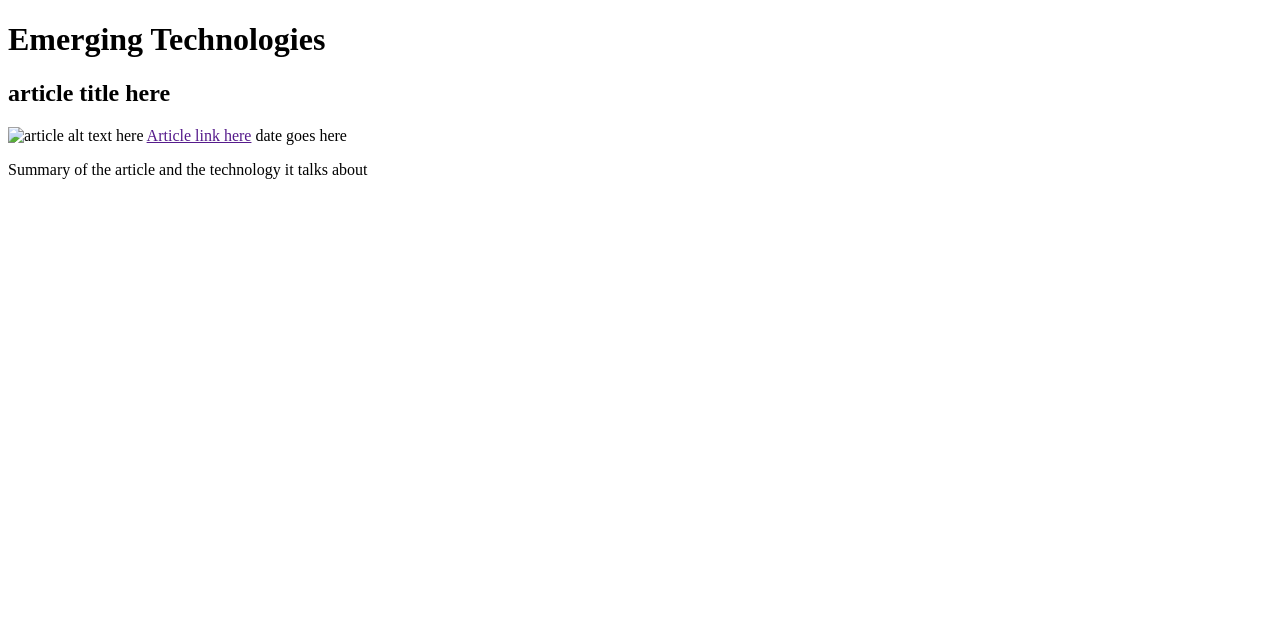
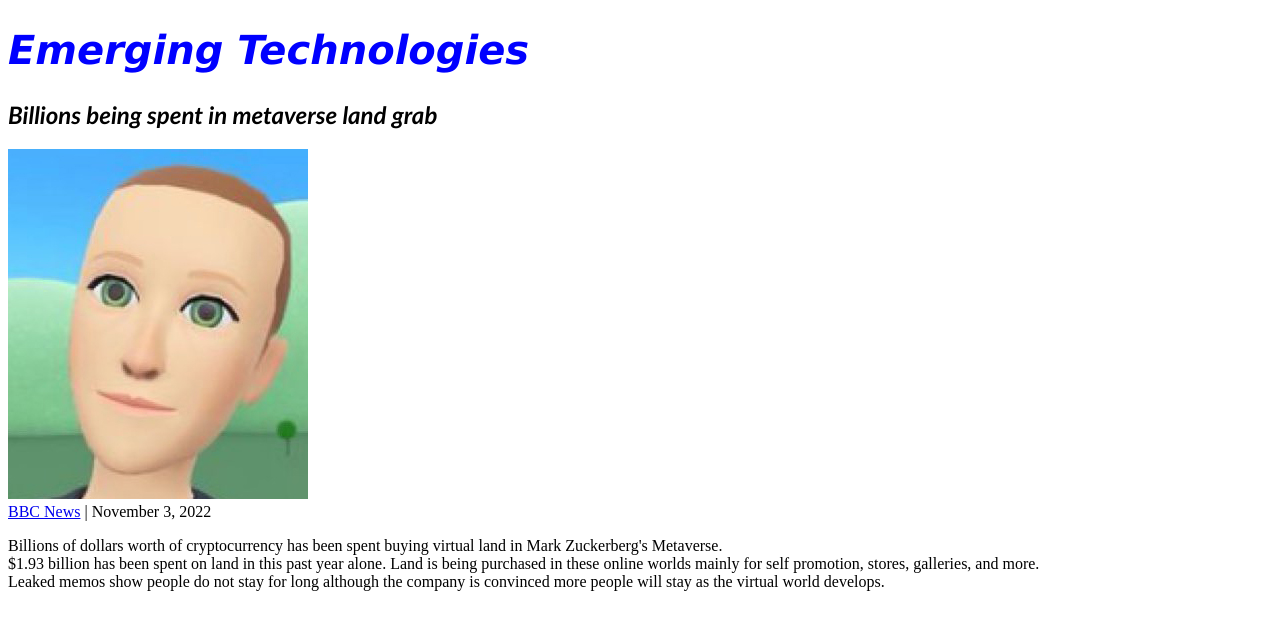
Before and after one commit to ChadSL/blog_1500_2, a plain HTML site: page index.html in a window 1280 px wide. Drawn offline with Linux system fonts and the light colour scheme.

Commit message:
added and formatted content, added surprise

```diff
--- a/index.html
+++ b/index.html
@@ -1,5 +1,6 @@
 <!DOCTYPE html>
 <html lang="en">
+<link href="main.css" rel="stylesheet" type="text/css">
 <head>
     <meta charset="UTF-8">
     <meta http-equiv="X-UA-Compatible" content="IE=edge">
@@ -11,11 +12,22 @@
     <main>
         <!-- sample of a blog post -->
         <article>
-            <h2>article title here</h2>
-            <img src="" alt="article alt text here">
-            <a href="">Article link here</a>
-            <time>date goes here</time>
-            <p>Summary of the article and the technology it talks about</p>
+            <h2>Billions being spent in metaverse land grab</h2>
+            <audio id="audio1" src="audio/wow.mp3"></audio>
+            <img src="images/zuckerbegisalizard.jpg" class="img1"
+            onMouseOver="document.getElementById('audio1').play()"
+            alt="Nearly $2bn (£1.75bn) has been spent on virtual
+            land in the past 12 months,as people and companies
+            race to get a foothold in the metaverse, research shows.">
+            <a href="https://www.bbc.com/news/technology-63488059"><br>BBC News</a>
+            <time>| November 3, 2022</time>
+            <p>Billions of dollars worth of cryptocurrency has been spent
+                buying virtual land in Mark Zuckerberg's Metaverse.<br>
+                $1.93 billion has been spent on land in this past year alone.
+                Land is being purchased in these online worlds mainly for self promotion,
+                stores, galleries, and more.<br> Leaked memos show people do not stay for long
+                although the company is convinced more people will stay as the
+                virtual world develops. </p>
         </article>
         <!-- end of sample -->
     </main>
--- a/main.css
+++ b/main.css
@@ -1,3 +1,17 @@
-body {
+h1 {
     color: blue;
+    font-family:Verdana, Geneva, Tahoma, sans-serif;
+    font-size: 40px;
+    font-style: oblique;
+
 }
+
+h2 {
+    font-style:italic;
+    font-family:'Trebuchet MS', 'Lucida Sans Unicode', 'Lucida Grande', 'Lucida Sans', Arial, sans-serif
+}
+
+img:hover {
+  transform:scale(2.5,4);
+
+}
```
Also changed, not shown: images/scary.jpg (added), images/zuckerbegisalizard.jpg (added), 1 other file.
